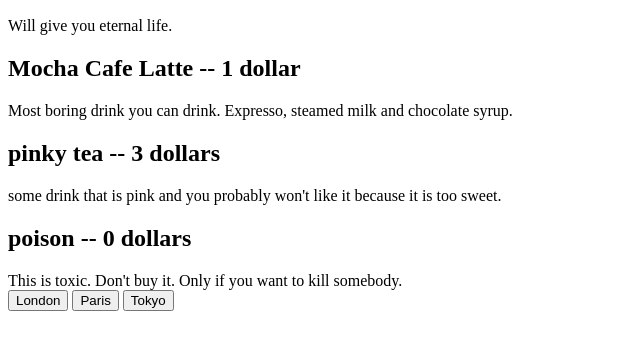
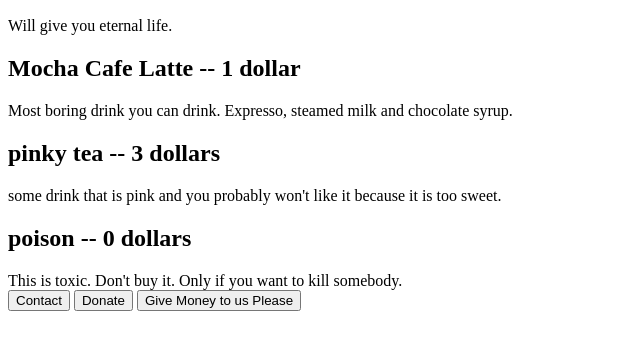
Before and after one commit to sermongkonchai/myappsample, a plain HTML site: page index.html in a window 1280 px wide. Shown: the part 96-446 px from the top of the page, without its empty margins (0-640 px from the left). Drawn offline with Linux system fonts and the light colour scheme.

Commit message:
Starbunks Drinks 3

```diff
--- a/index.html
+++ b/index.html
@@ -13,7 +13,7 @@
   This is toxic. Don't buy it. Only if you want to kill somebody.
 
   <div class="tab">
-    <button class="tablinks" onclick="openCity(event, 'Contact')">London</button>
-    <button class="tablinks" onclick="openCity(event, 'Donate')">Paris</button>
-    <button class="tablinks" onclick="openCity(event, 'Give Money to us')">Tokyo</button>
+    <button class="tablinks" onclick="openCity(event, 'Contact')">Contact</button>
+    <button class="tablinks" onclick="openCity(event, 'Donate')">Donate</button>
+    <button class="tablinks" onclick="openCity(event, 'Give Money to us')">Give Money to us Please</button>
   </div>
```
